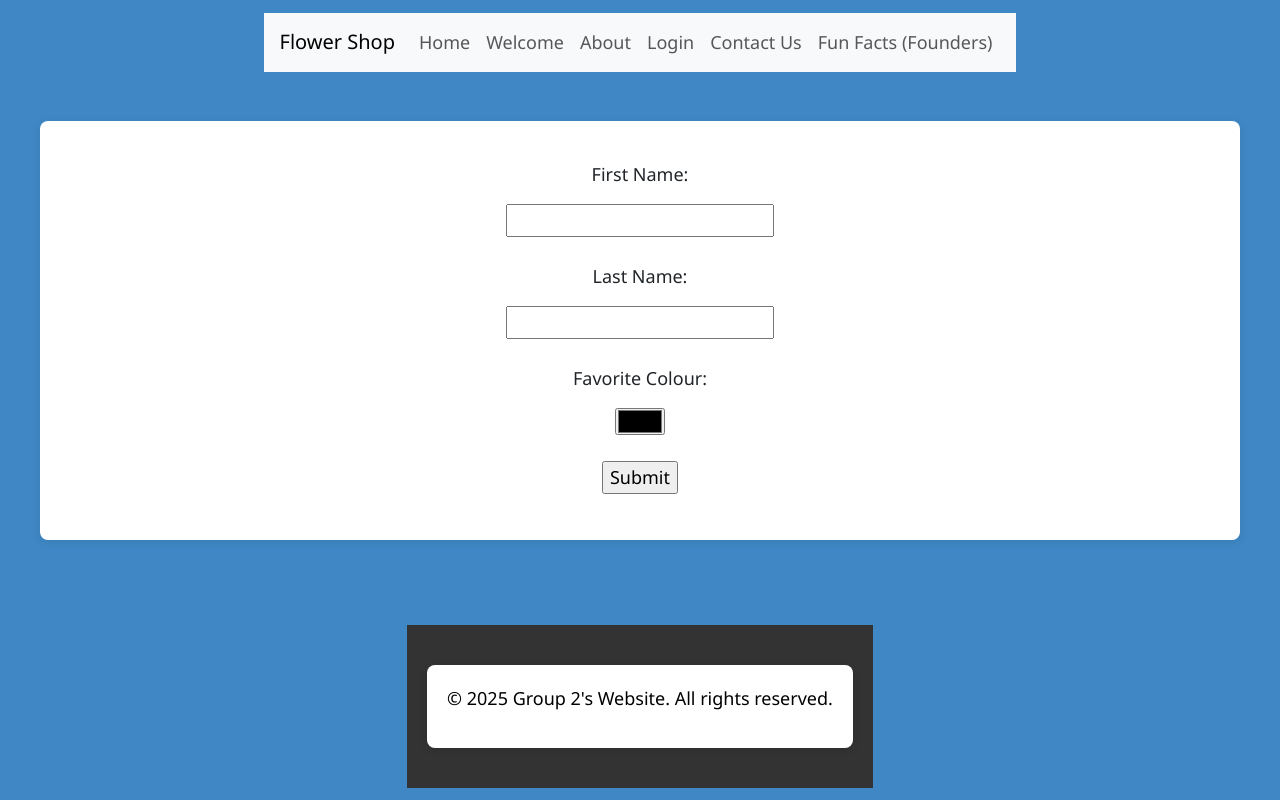
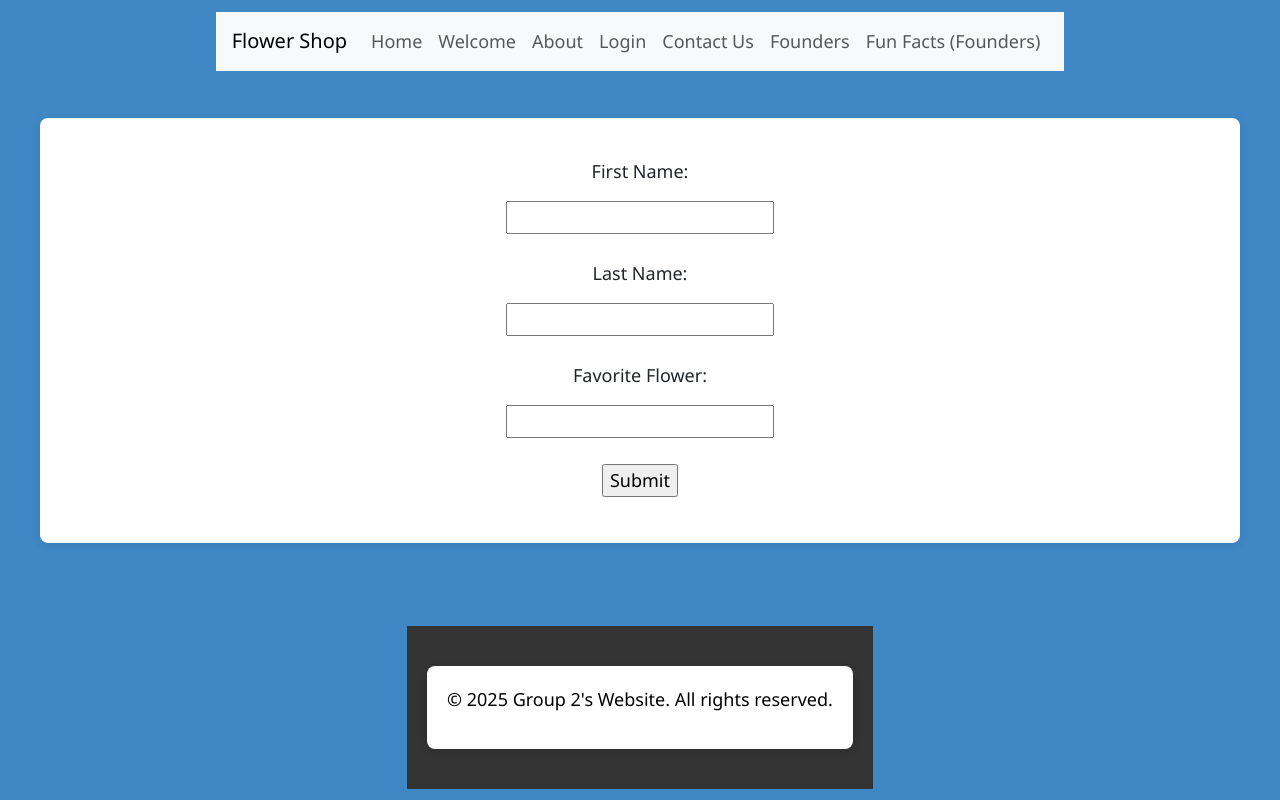
Before and after one commit to Khrisha7/Week_11_Homework, a Flask app: page /submit_form in a window 1280 px wide. Run offline with Flask 3, Linux system fonts and the light colour scheme.

Commit message:
Edit: to fix update issue

```diff
--- a/application/routes.py
+++ b/application/routes.py
@@ -1,6 +1,6 @@
 from application import app
 from flask import render_template, url_for, request, redirect, session
-from application.person_colourdb import get_people, update_person, get_db_connection
+from application.person_colourdb import get_people, update_person, get_all_flowers, get_db_connection
 
 
 # @app.route('/home')
@@ -64,51 +64,44 @@ def submit_form():
     if request.method == 'POST':
         first_name = request.form.get('first_name')
         last_name = request.form.get('last_name')
-        fav_color = request.form.get('fav_color')
+        favourite_flower = request.form.get('favourite_flower')
 
         # Print the captured values
         print(f"First Name: {first_name}")
         print(f"Last Name: {last_name}")
-        print(f"Favorite Color (Hex Code): {fav_color}")
+        print(f"Favorite Flower: {favourite_flower}")
 
         # To displays a success message or handle the data as needed
-        return f"Thank you, {first_name} {last_name}! Your favorite color is {fav_color}."
-    return render_template('favourite_colour.html')
+        return f"Thank you, {first_name} {last_name}! Your favorite color is {favourite_flower}."
+    return render_template('favourite_flower.html')
 
 @app.route('/people_colour')
 def all_people_from_db():
     people_from_db = get_people()
     print(people_from_db)
-    return render_template('people.html', people=people_from_db, title='List of Peoples Favourite Colour in Database')
+    return render_template('people.html', people=people_from_db)
 
-@app.route('/update_person/<int:person_id>', methods=['GET', 'POST'])
+
+@app.route("/update/<int:person_id>", methods=["GET", "POST"])
 def update_person_details(person_id):
-    # Get a database connection
     conn = get_db_connection()
-    cursor = conn.cursor()
+    cursor = conn.cursor(dictionary=True)
 
-    # Fetch the list of available colours from the 'colour' table
-    cursor.execute("SELECT ColourID, Name FROM colour")
-    colours = cursor.fetchall()
+    if request.method == "POST":
+        new_lastname = request.form["new_lastname"]
+        new_flowerid = request.form["new_flowerid"]
+        update_person(person_id, new_lastname, new_flowerid)
+        return redirect(url_for("all_people_from_db"))
 
-    if request.method == 'POST':
-        new_lastname = request.form['new_lastname']
-        new_flowerid = request.form['new_flowerid']
-
-        # Update the person in the database
-        update_person(person_id, new_lastname,  new_flowerid)
-
-    # Fetch the person's current information: Lastname and ColourID
-    cursor.execute("SELECT Lastname, FlowerID FROM person WHERE PersonID = %s", (person_id,))
+    # Fetch the person's current details
+    cursor.execute("SELECT * FROM person_2 WHERE PersonID = %s", (person_id,))
     person = cursor.fetchone()
 
-    # Get the current color name based on ColourID
-    cursor.execute("SELECT Name FROM flowers WHERE FlowerID = %s", (person[1],))
-    current_colour = cursor.fetchone()
+    flowers = get_all_flowers()
 
     return render_template(
-        'update_person.html',
+        "update_person.html",
+        person=person,
         person_id=person_id,
-        flowers=flowers,  # List of all colours passed to template
-        person={'Lastname': person[0], 'ColourID': person[1], 'ColourName': current_colour[0]}
+        flowers=flowers
     )
--- a/application/templates/favourite_colour.html
+++ b/application/templates/favourite_flower.html
@@ -8,8 +8,8 @@
       <p><label for="last_name">Last Name: </label></p>
       <p><input type="text" id="last_name" name="last_name" required/></p>
 
-      <p><label for="fav_color">Favorite Colour: </label></p>
-      <p><input type="color" id="fav_color" name="fav_color" required/></p>
+      <p><label for="favourite_flower">Favorite Flower: </label></p>
+      <p><input type="text" id="favourite_flower" name="favourite_flower" required/></p>
 
       <p><input type="submit" value="Submit" /></p>
    </form>
--- a/application/templates/layout.html
+++ b/application/templates/layout.html
@@ -24,6 +24,7 @@
             <li class="nav-item"><a class="nav-link" href="{{ url_for('about') }}">About</a></li>
             <li class="nav-item"><a class="nav-link" href="{{ url_for('login') }}">Login</a></li>
             <li class="nav-item"><a class="nav-link" href="{{ url_for('contact') }}">Contact Us</a></li>
+            <li class="nav-item"><a class="nav-link" href="{{ url_for('all_people_from_db') }}">Founders</a></li> <!-- Added login link -->
             <li class="nav-item"><a class="nav-link" href="{{ url_for('funfacts') }}">Fun Facts (Founders)</a></li> <!-- Added login link -->
         </ul>
     </nav>
--- a/application/templates/people.html
+++ b/application/templates/people.html
@@ -2,7 +2,7 @@
 
 {% block body_content %}
 <section>
-    <h2>List of People and Their Favourite Colours</h2>
+    <h2>List of founders and their favourite flower</h2>
     <table class="people-table">
         <thead>
             <tr>
```
Also changed, not shown: application/person_colourdb.py (+15 -0 lines), application/templates/update_person.html (+4 -4 lines).
